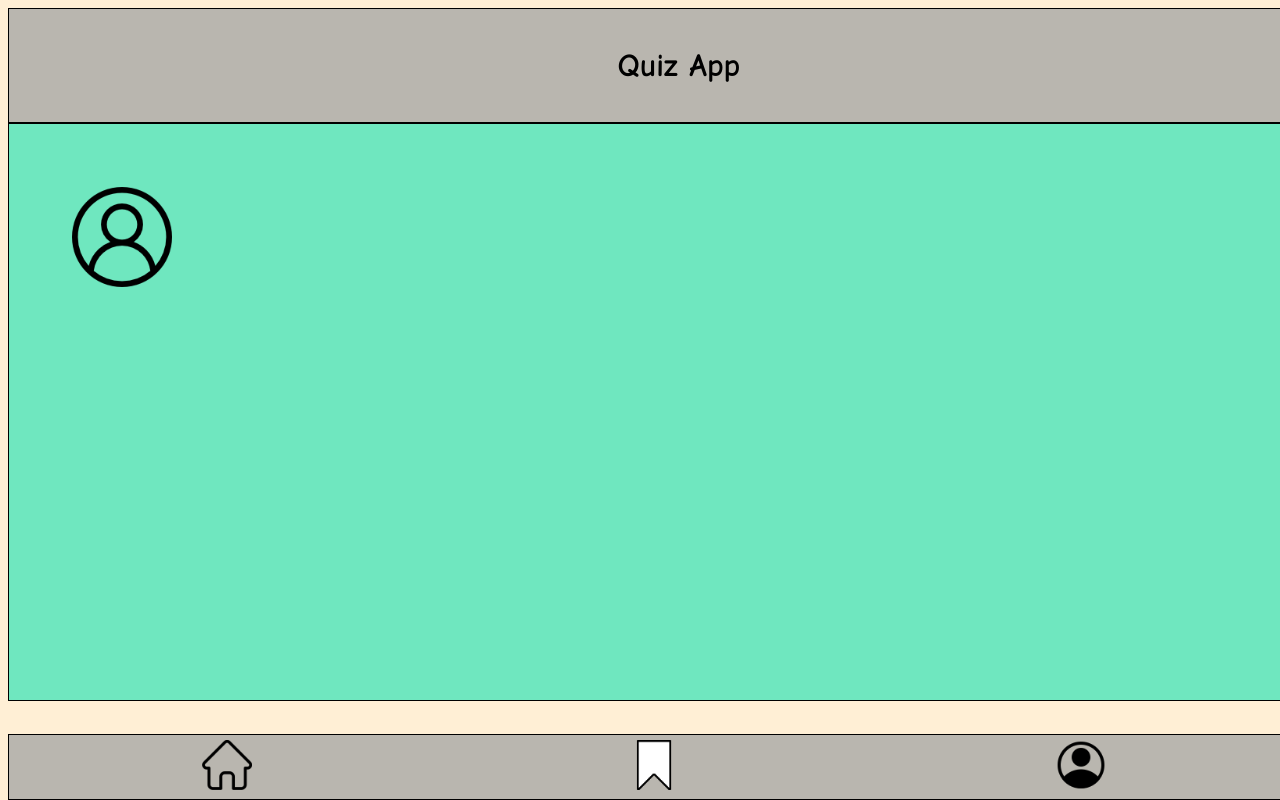
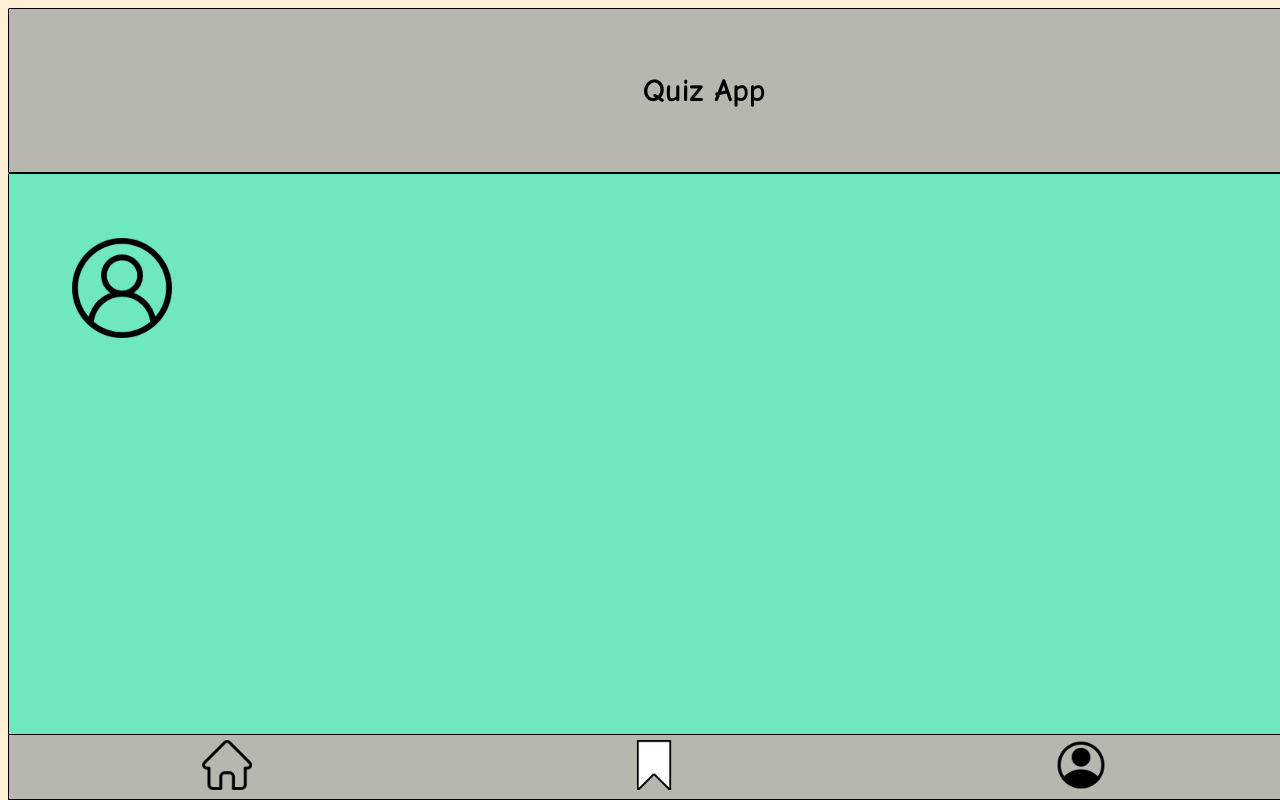
Before and after one commit to YekaterinaKar/Quiz-App, a plain HTML site: page index3.html in a window 1280 px wide. Shown: the top 800 px of the page. Drawn offline with Linux system fonts and the light colour scheme.

```diff
--- a/styles2.css
+++ b/styles2.css
@@ -7,7 +7,7 @@
 h1 {
     text-align: center;
     background-color: rgb(185, 182, 175);
-    padding: 3%;
+    padding: 5%;
     border-radius: 0px;
     border:1px black solid;
     width: 100%;
--- a/styles3.css
+++ b/styles3.css
@@ -7,11 +7,12 @@
 h1 {
     text-align: center;
     background-color: rgb(185, 182, 175);
-    padding: 3%;
-    border-radius: 0px;
+    padding: 5%;
+    border-radius: 1px;
     border:1px black solid;
     width: 100%;
-    margin: 0px
+    margin: 0px;
+;
 }
 
 section {
@@ -22,7 +23,7 @@
    background-color: rgb(111, 231, 191);
    margin: 0px;
    padding: 5%;
-   border-radius: 0px;
+   border-radius: 1px;
    border:1px black solid;
    width: 100%;
    height: 450px;
```
